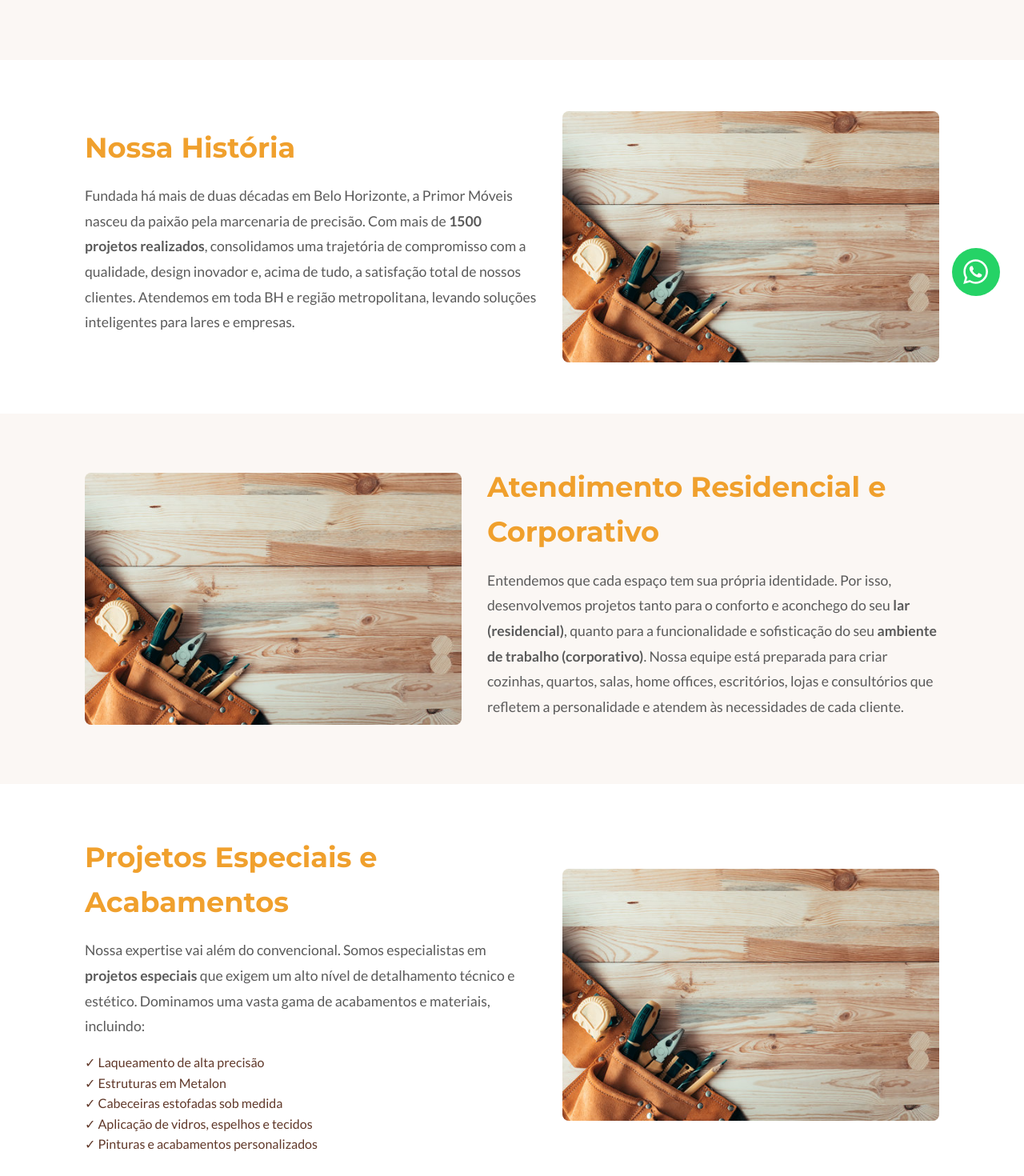
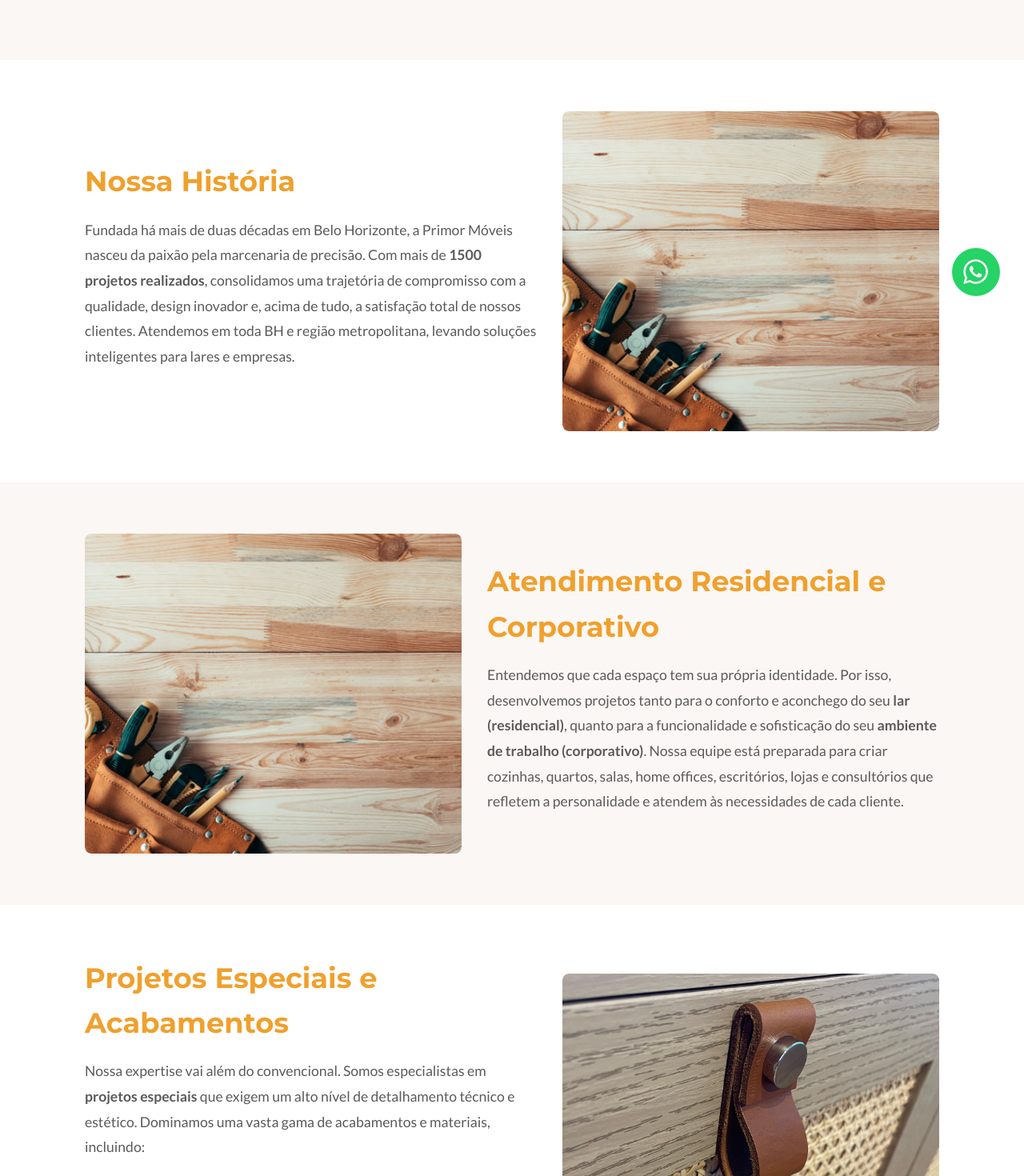
Before and after one commit to GustavoAlbuquerquee/primor-moveis, a Next.js app: page /sobre in a window 1280 px wide. Shown: the part 400-1870 px from the top of the page at 80% size. Built offline with nearby package versions, Linux system fonts and the light colour scheme.

Commit message:
feat: Adicionar contêiner de imagem para otimização de layout na página Sobre

```diff
--- a/src/app/sobre/page.tsx
+++ b/src/app/sobre/page.tsx
@@ -32,15 +32,17 @@ export default function SobrePage() {
                   Atendemos em toda BH e região metropolitana, levando soluções
                   inteligentes para lares e empresas.
                 </p>
-              </div>
+              </div>{" "}
               <div className="image-content">
+                <S.ImageContainer>
+                  {" "}
                   <Image
                     src="/360_F_250493771_IXqI9j7XfRFIDXpKw0lAo427B7sj5BjE.jpg"
                     alt="Detalhe de móvel Primor Móveis"
-                  width={600}
-                  height={450}
-                  objectFit="cover"
+                    fill
+                    style={{ objectFit: "cover" }}
                   />
+                </S.ImageContainer>
               </div>
             </div>
           </div>
@@ -49,14 +51,17 @@ export default function SobrePage() {
         <S.CategorySection>
           <div className="container">
             <div className="content-grid">
+              {" "}
               <div className="image-content">
+                <S.ImageContainer>
+                  {" "}
                   <Image
                     src="/360_F_250493771_IXqI9j7XfRFIDXpKw0lAo427B7sj5BjE.jpg"
                     alt="Ambiente residencial com móveis planejados"
-                  width={600}
-                  height={450}
-                  objectFit="cover"
+                    fill
+                    style={{ objectFit: "cover" }}
                   />
+                </S.ImageContainer>
               </div>
               <div className="text-content">
                 <h2>Atendimento Residencial e Corporativo</h2>
@@ -93,15 +98,17 @@ export default function SobrePage() {
                   <li>✓ Aplicação de vidros, espelhos e tecidos</li>
                   <li>✓ Pinturas e acabamentos personalizados</li>
                 </ul>
-              </div>
+              </div>{" "}
               <div className="image-content">
+                <S.ImageContainer>
+                  {" "}
                   <Image
-                  src="/360_F_250493771_IXqI9j7XfRFIDXpKw0lAo427B7sj5BjE.jpg"
+                    src="/297159615_1232909324178406_8282355693598399566_n.jpg"
                     alt="Detalhe de acabamento com metalon e laqueamento"
-                  width={600}
-                  height={450}
-                  objectFit="cover"
+                    fill
+                    style={{ objectFit: "cover" }}
                   />
+                </S.ImageContainer>
               </div>
             </div>
           </div>
--- a/src/app/sobre/styles.ts
+++ b/src/app/sobre/styles.ts
@@ -1,5 +1,4 @@
 import styled from 'styled-components';
-export { SobrePageWrapper, SobreHeroSection, MainContentSection, ValuesSection, ValueCard };
 // Você pode adicionar estilos específicos para esta página se necessário
 const SobrePageWrapper = styled.div`
   // Sem padding aqui, as seções internas controlarão seu próprio padding
@@ -166,15 +165,38 @@ const ValueCard = styled.div`
   }
 `;
 
+export const ImageContainer = styled.div`
+  width: 100%;
+  height: 400px;
+  position: relative;
+  border-radius: 8px;
+  overflow: hidden;
+  box-shadow: 0 8px 25px rgba(0,0,0,0.1);
+
+  img {
+    object-fit: cover !important;
+    width: 100% !important;
+    height: 100% !important;
+  }
+`;
+
 export const ContentSection = styled.section`
   padding: 4rem 2rem;
   .container { max-width: 1100px; margin: 0 auto; }
   .content-grid { display: grid; grid-template-columns: 1fr; gap: 2rem; align-items: center; @media (min-width: 992px) { grid-template-columns: 1.2fr 1fr; } }
   .text-content h2 { font-size: 2.2rem; color: ${({ theme }) => theme.colors.primary}; }
   .text-content p { font-size: 1.1rem; line-height: 1.8; margin-bottom: 1rem; color: ${({ theme }) => theme.colors.darkGray}; }
-  .image-content { border-radius: 8px; overflow: hidden; }
+  .text-content ul { font-size: 1.1rem; line-height: 1.8; margin-bottom: 1rem; color: ${({ theme }) => theme.colors.darkGray}; }
+  .image-content {
+    border-radius: 8px;
+    overflow: hidden;
+    width: 100%;
+  }
 `;
+
 export const CategorySection = styled(ContentSection)`
   background-color: ${({ theme }) => theme.colors.lightBackground};
   .content-grid { @media (min-width: 992px) { grid-template-columns: 1fr 1.2fr; } } // Inverte a ordem
 `;
+
+export { SobrePageWrapper, SobreHeroSection, MainContentSection, ValuesSection, ValueCard };
```
Lines whose indentation alone changed are shown as unchanged.
